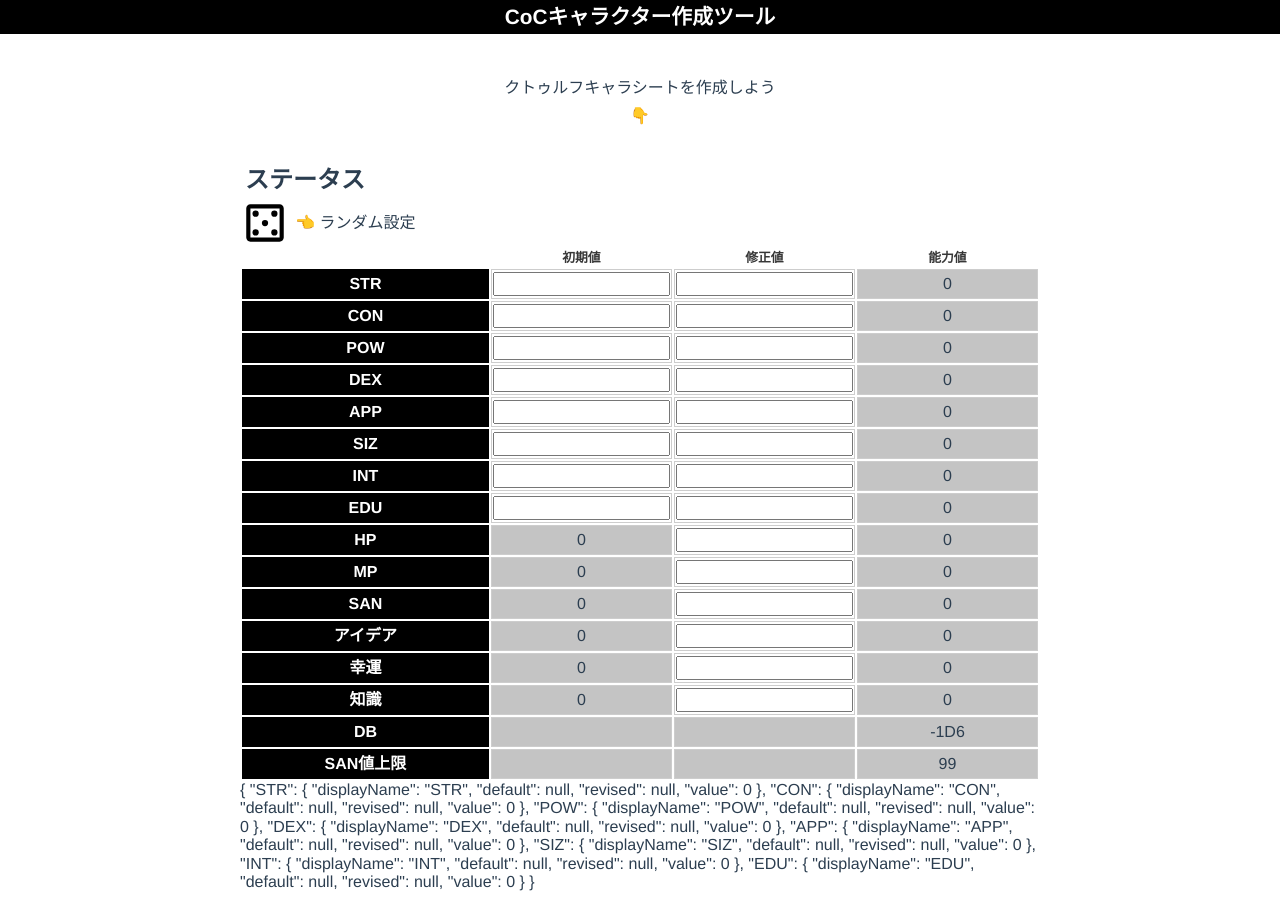
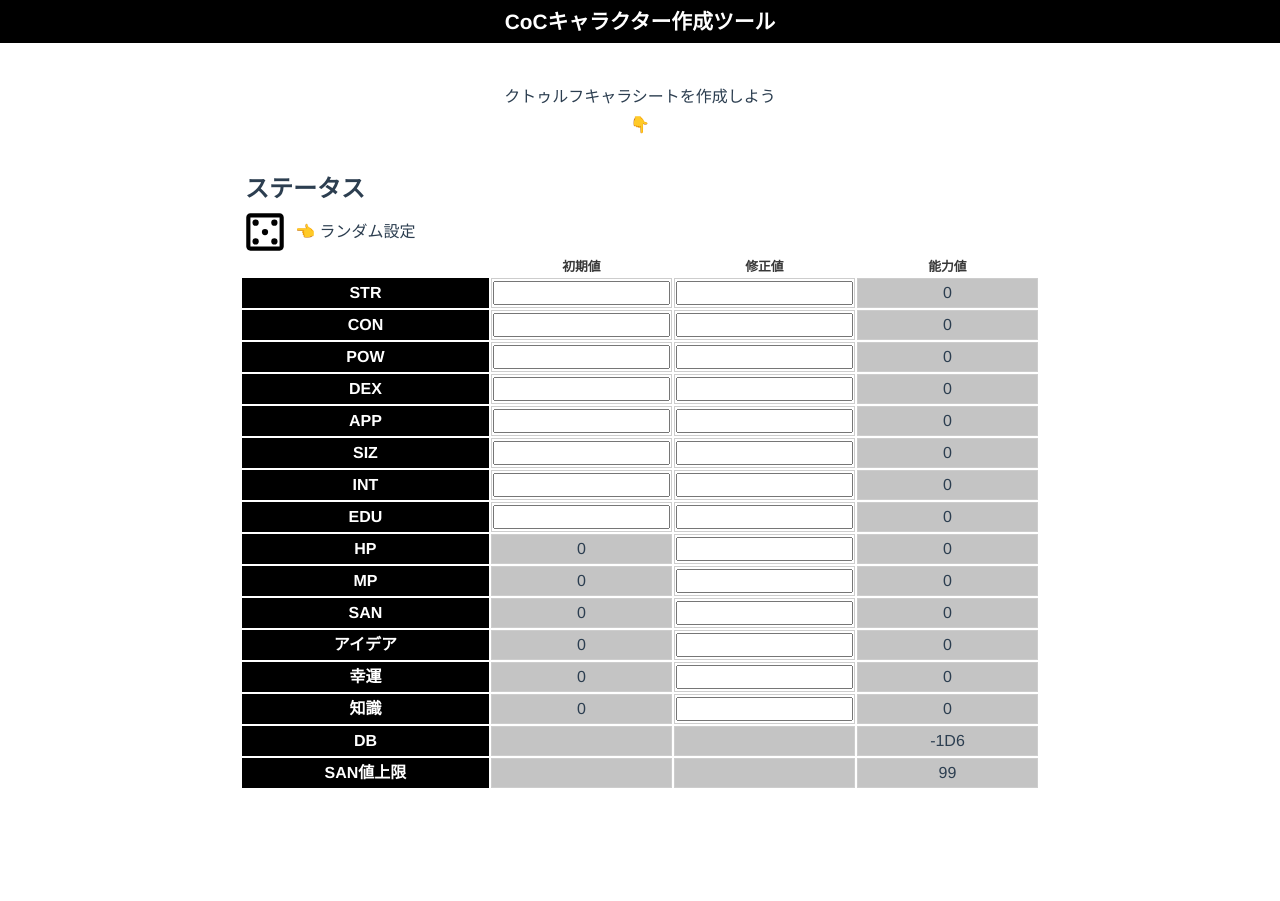
Before and after one commit to sueCalystegia00/CoC-chara-maker, a Vue app: page / in a window 1280 px wide. After the commit the page ends 800 px from the top, so only its background shows below. Built offline with nearby package versions, Linux system fonts and the light colour scheme; no server answers.

Commit message:
fix: inputにtype=numberを追加

```diff
--- a/src/components/Status.vue
+++ b/src/components/Status.vue
@@ -23,8 +23,12 @@
           class="common-status status-row"
         >
           <th class="displayname">{{ commonStatus.displayName }}</th>
-          <td class="default"><input v-model="commonStatus.default" /></td>
-          <td class="revised"><input v-model="commonStatus.revised" /></td>
+          <td class="default">
+            <input type="number" v-model="commonStatus.default" />
+          </td>
+          <td class="revised">
+            <input type="number" v-model="commonStatus.revised" />
+          </td>
           <td class="value unedit">
             {{ definedCommonStatusSheet[commonStatus.displayName].value }}
           </td>
@@ -40,7 +44,9 @@
               definedCalclatedStatusSheet[calclatedStatus.displayName].default
             }}
           </td>
-          <td class="revised"><input v-model="calclatedStatus.revised" /></td>
+          <td class="revised">
+            <input type="number" v-model="calclatedStatus.revised" />
+          </td>
           <td class="value unedit">
             {{ definedCalclatedStatusSheet[calclatedStatus.displayName].value }}
           </td>
@@ -59,7 +65,6 @@
         </tr>
       </tbody>
     </table>
-    {{ definedCommonStatusSheet }}
   </div>
 </template>
 
```
